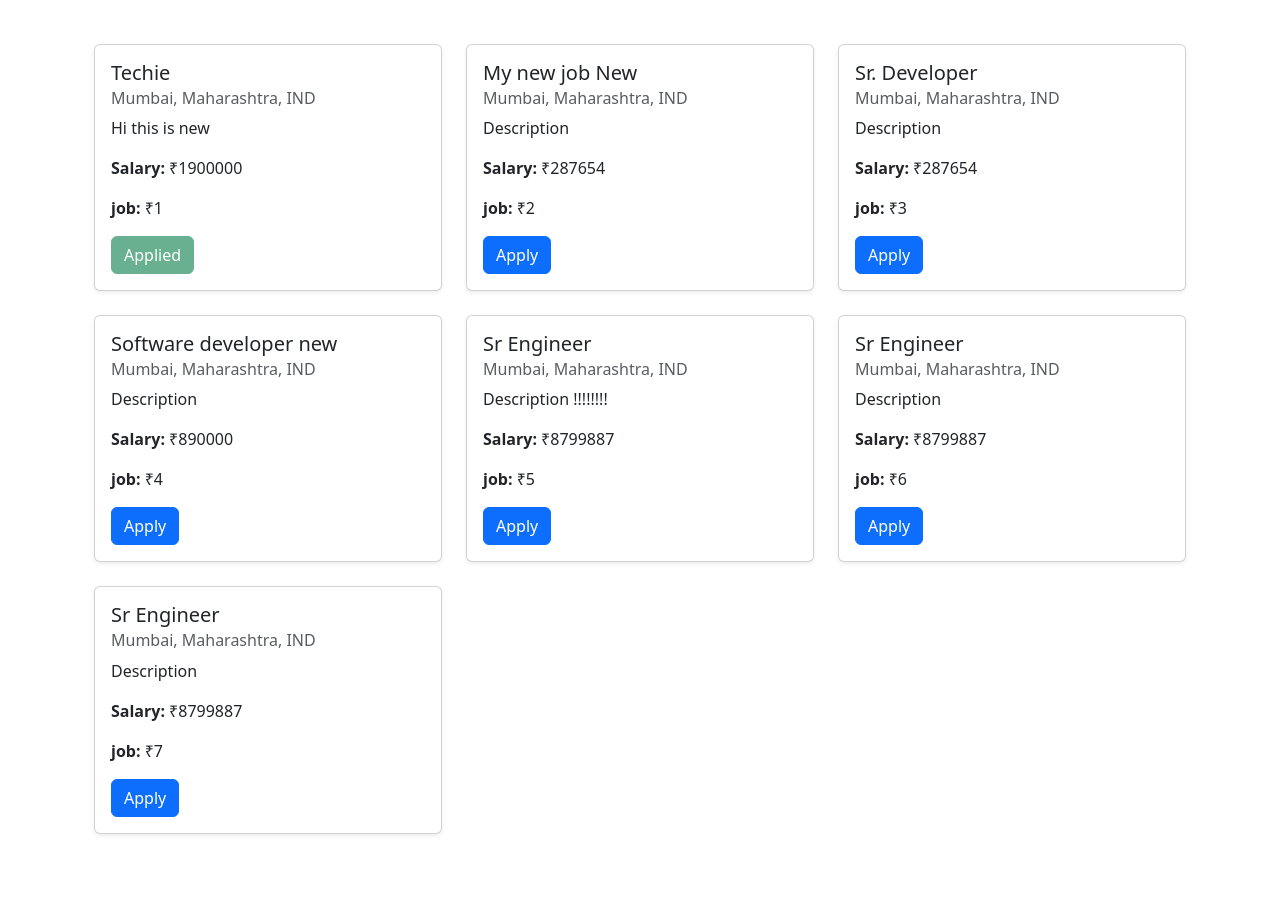
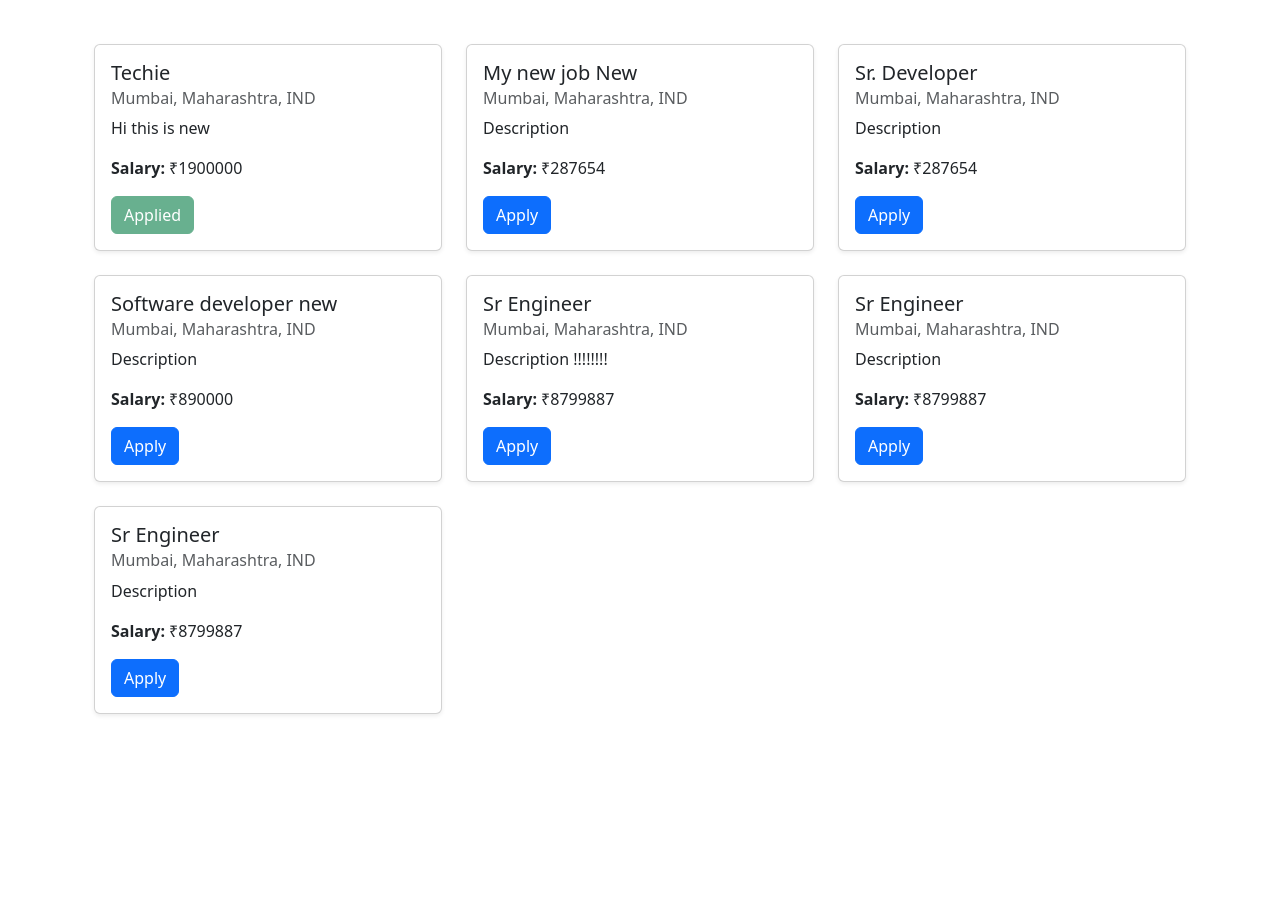
Before and after one commit to tikhandesanket/Job_Portal_Fiest, a Django app: page /jobs/job_list/ in a window 1280 px wide. Shown: the part 242-1148 px from the top of the page. After the commit the page ends 957 px from the top, so only its background shows below. Run offline with Django 4.2, Linux system fonts and the light colour scheme; a user stored in the database is signed in; data comes from the database, SQL or seed files in the repository.

Commit message:
removed unwanted code

```diff
--- a/jobs/templates/jobs/job_list.html
+++ b/jobs/templates/jobs/job_list.html
@@ -27,9 +27,6 @@
           <h6 class="card-subtitle mb-2 text-muted">{{ job.location }}</h6>
           <p class="card-text">{{ job.description }}</p>
           <p class="card-text"><strong>Salary:</strong> ₹{{ job.salary }}</p>
-
-          <p class="card-text"><strong>job:</strong> ₹{{ job.id }}</p>
-
           {% if user.is_authenticated and profile.user_type == "recruiter" %}
           <a href="{% url 'job_edit' job.id %}" class="btn btn-primary">Edit</a>
           {% else %} {% if job.id in applied_job_ids %}
```
